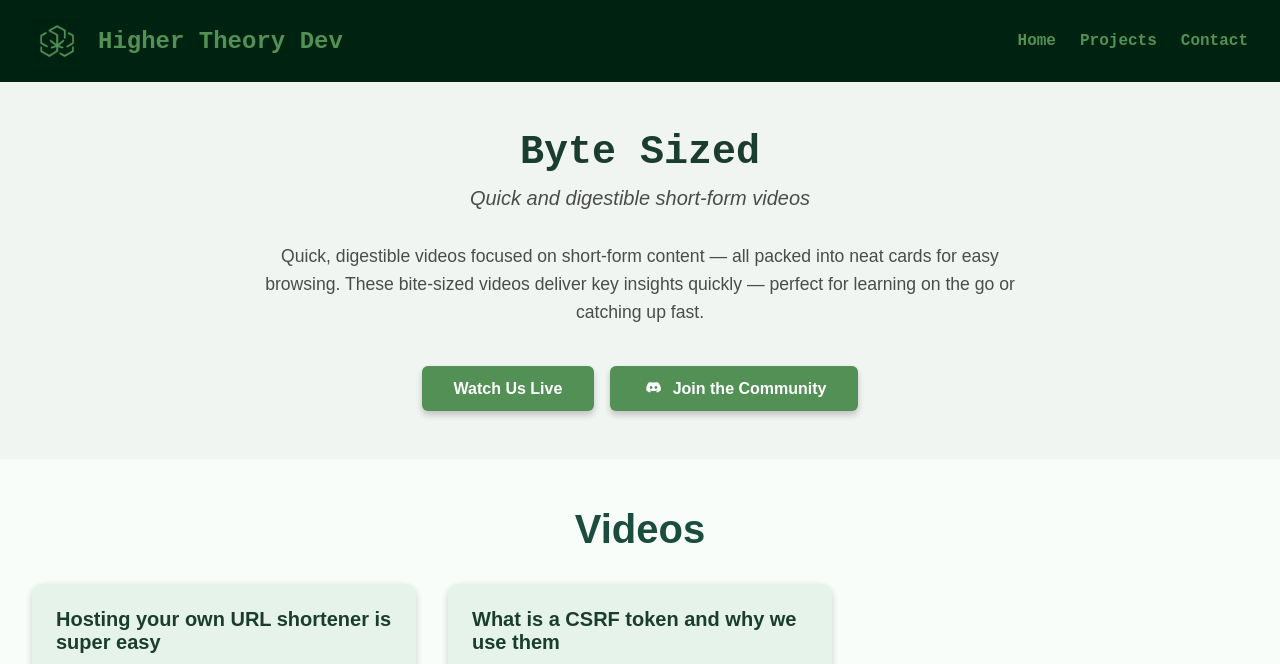
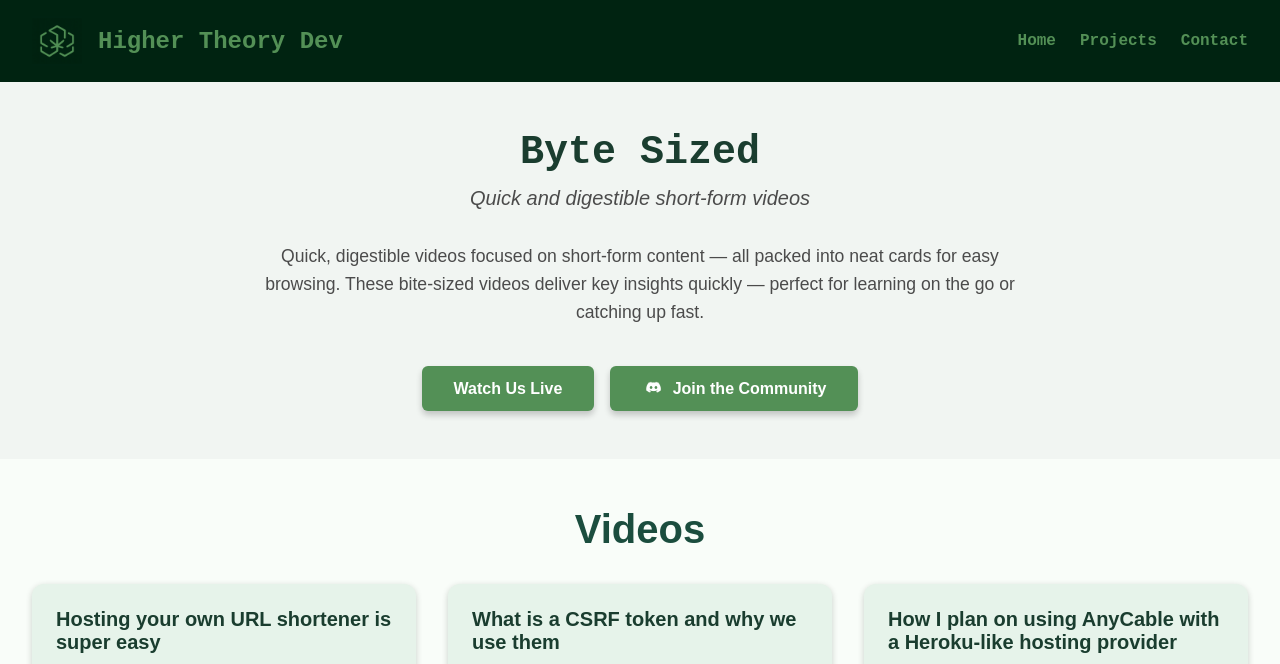
Before and after one commit to awdjob/highertheory.dev, a Jekyll site: the page built from projects/byte-sized.html, in a window 1280 px wide. Shown: the top 664 px of the page. Built offline with Jekyll 4.4.1, drawn with Linux system fonts in a browser that asks for light colours; grey boxes are pictures that could not be loaded.

Commit message:
new byte sized video

```diff
--- a/projects/byte-sized.html
+++ b/projects/byte-sized.html
@@ -7,6 +7,8 @@ episodes:
     youtube_id: "RWeIfO1aFGE"
   - title: "What is a CSRF token and why we use them"
     youtube_id: "w6iz2jOI14g"
+  - title: "How I plan on using AnyCable with a Heroku-like hosting provider"
+    youtube_id: "USQe3hHFeB0"
 ---
 
 <section class="project-detail">
```
